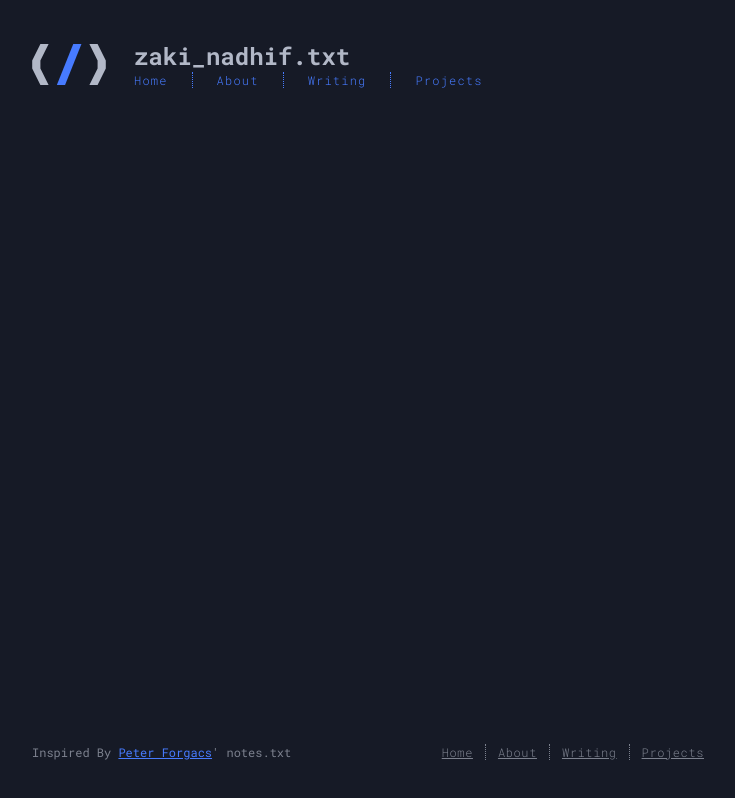
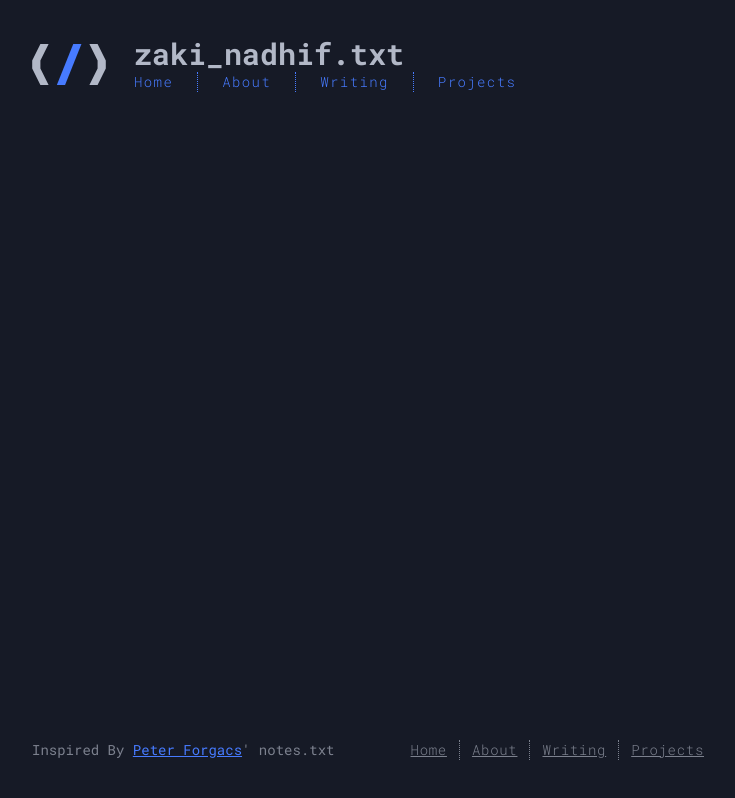
Before and after one commit to zakinadhif/zakinadhif.me, a Next.js app: page / in a window 1280 px wide. Shown: the whole page, without its empty margins (272-1007 px from the left). Built offline with nearby package versions, Linux system fonts and the light colour scheme.

Commit message:
Minor change on components

```diff
--- a/components/footer.js
+++ b/components/footer.jsx
@@ -2,10 +2,10 @@ import Link from "next/link"
 
 export default function Footer() {
     return (
-        <footer className="text-xs text-smoke py-10 flex justify-between">
+        <footer className="text-sm text-smoke py-10 flex justify-between">
             <div>Inspired By <a href="http://peterforgacs.github.io/" className="text-bluemoon underline">Peter Forgacs</a>' notes.txt</div>
-            <nav className="font-thin text-xs tracking-wider text-smoke">
-                <ul className="flex divide-x divide-smoke divide-dotted underline">
+            <nav className="font-thin tracking-wider text-smoke">
+                <ul className="flex divide-x divide-smoke divide-dotted underline underline-offset-1">
                     <li className="px-3 pl-0"><Link href="/home"><a>Home</a></Link></li>
                     <li className="px-3"><Link href="/about"><a>About</a></Link></li>
                     <li className="px-3"><Link href="/writing"><a>Writing</a></Link></li>
--- a/components/navbar.js
+++ /dev/null
@@ -1,21 +0,0 @@
-import Image from "next/image"
-import Link from "next/link"
-
-export default function Navbar() {
-    return (
-        <div className="flex h-32 relative py-10 gap-7 items-center">
-            <Image src="/assets/code.svg" width={74} height={41} />
-            <div className="flex flex-col justify-center">
-                <div className="font-bold text-2xl">zaki_nadhif.txt</div>
-                <nav className="font-light text-xs tracking-widest text-bluemoon">
-                    <ul className="flex divide-x divide-bluemoon divide-dotted">
-                        <li className="px-6 pl-0"><Link href="/home"><a>Home</a></Link></li>
-                        <li className="px-6"><Link href="/about"><a>About</a></Link></li>
-                        <li className="px-6"><Link href="/writing"><a>Writing</a></Link></li>
-                        <li className="px-6 pr-0"><Link href="/projects"><a>Projects</a></Link></li>
-                    </ul>
-                </nav>
-            </div>
-        </div>
-    )
-}
--- /dev/null
+++ b/components/navbar.jsx
@@ -0,0 +1,21 @@
+import Image from "next/image"
+import Link from "next/link"
+
+export default function Navbar() {
+    return (
+        <div className="flex h-32 relative py-10 gap-7 items-center">
+            <Image src="/assets/code.svg" width={74} height={41} />
+            <div className="flex flex-col justify-center">
+                <div className="font-bold text-3xl">zaki_nadhif.txt</div>
+                <nav className="font-light text-sm tracking-widest text-bluemoon">
+                    <ul className="flex divide-x divide-bluemoon divide-dotted">
+                        <li className="px-6 pl-0"><Link href="/#home"><a>Home</a></Link></li>
+                        <li className="px-6"><Link href="/#about"><a>About</a></Link></li>
+                        <li className="px-6"><Link href="/#writing"><a>Writing</a></Link></li>
+                        <li className="px-6 pr-0"><Link href="/#projects"><a>Projects</a></Link></li>
+                    </ul>
+                </nav>
+            </div>
+        </div>
+    )
+}
```
Also changed, not shown: components/layout.jsx (renamed from components/layout.js).
